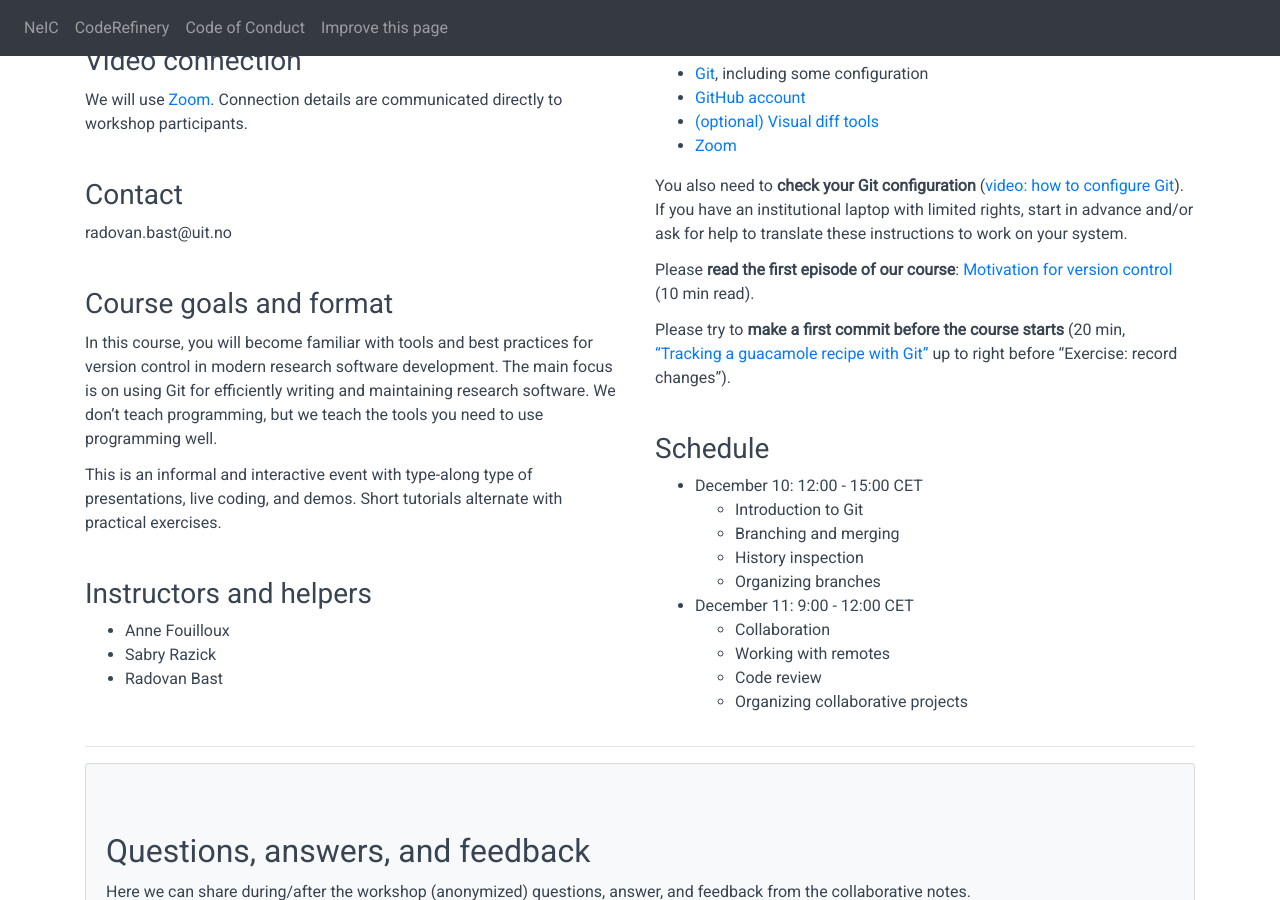
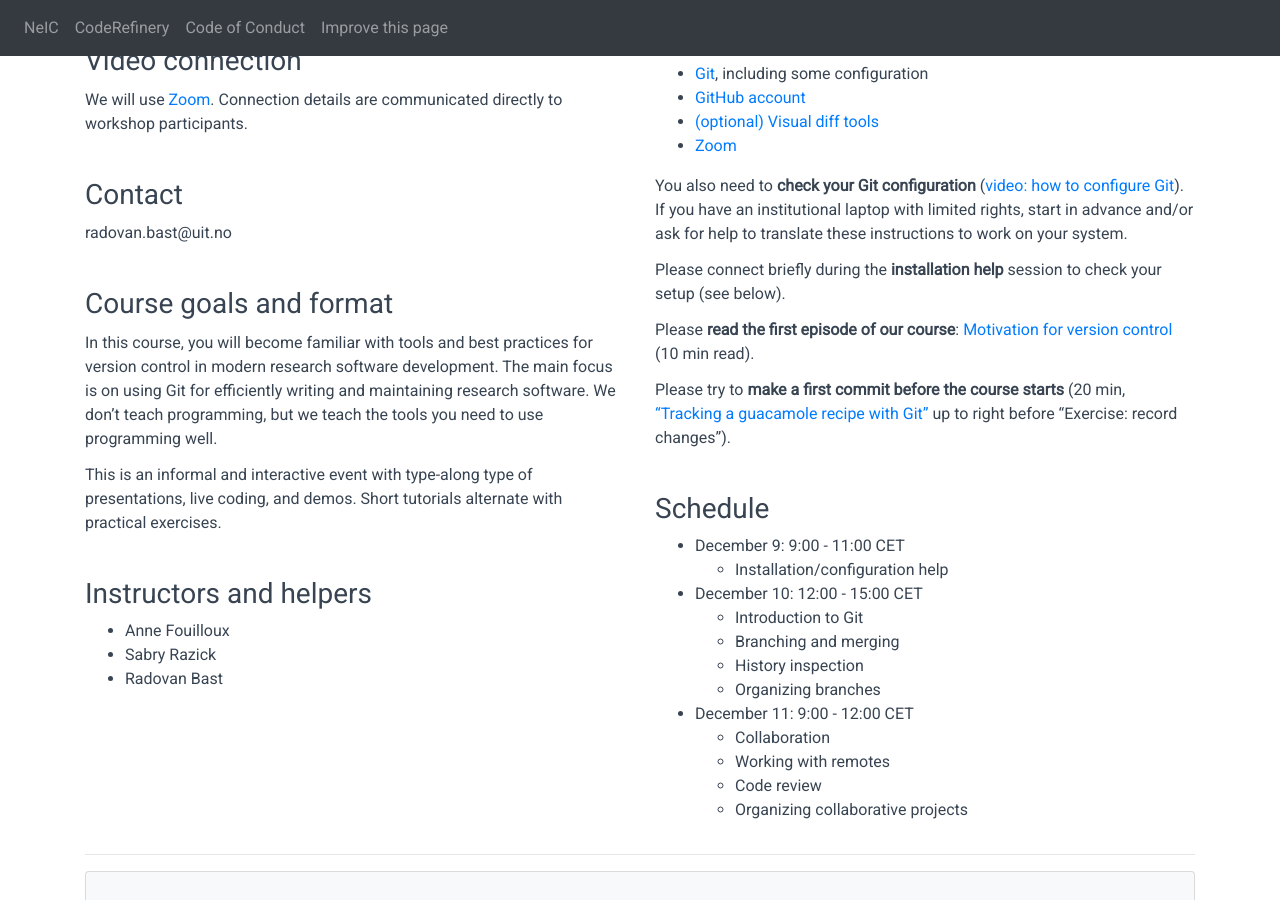
Before and after one commit to coderefinery/2020-12-10-online, a Jekyll site: the page built from index.md, in a window 1280 px wide and 900 px high, scrolled down 383 px. Built offline with Jekyll 4.4.1, drawn with Linux system fonts in a browser that asks for light colours; comment, search, counter and statistics services are not loaded.

Commit message:
install help session

```diff
--- a/right_column.md
+++ b/right_column.md
@@ -18,6 +18,8 @@ You also need to **check your Git configuration**
 If you have an institutional laptop with limited rights, start in advance
 and/or ask for help to translate these instructions to work on your system.
 
+Please connect briefly during the **installation help** session to check your setup (see below).
+
 Please **read the first episode of our course**: [Motivation for version control](https://coderefinery.github.io/git-intro/01-motivation/) (10 min read).
 
 Please try to **make a first commit before the course starts** (20 min, ["Tracking a guacamole
@@ -27,6 +29,9 @@ up to right before "Exercise: record changes").
 
 
 ### Schedule
+
+- December 9: 9:00 - 11:00 CET
+  - Installation/configuration help
 
 - December 10: 12:00 - 15:00 CET
   - Introduction to Git
```
